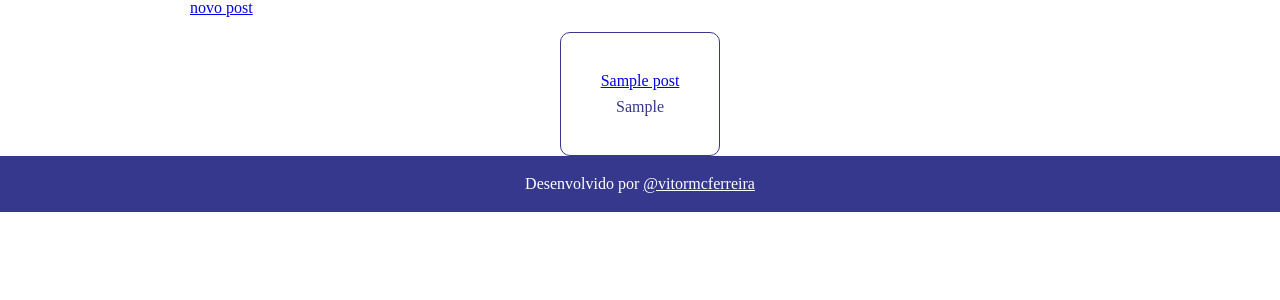
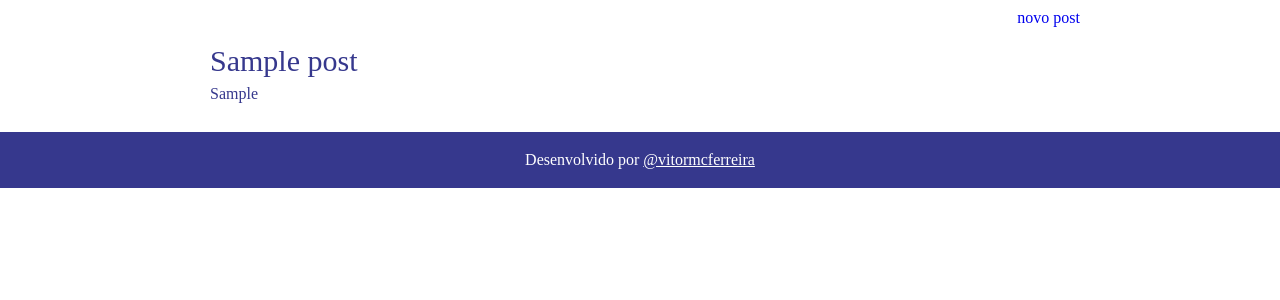
Before and after one commit to vitormcferreira/blog-django, a Django app: page / in a window 1280 px wide. Shown: the part 108-408 px from the top of the page. Run offline with Django 4.2, Linux system fonts and the light colour scheme; a user stored in the database is signed in; tables that the repository leaves empty hold one stand-in row (values such as "Sample post"); some libraries are stand-ins or nearby versions.

Commit message:
estilizar home

```diff
--- a/blog/templates/blog/home.html
+++ b/blog/templates/blog/home.html
@@ -1,16 +1,27 @@
 {% extends 'base.html' %}
+
+{% load static %}
+
+{% block css %}
+  <link rel="stylesheet" href="{% static 'blog/assets/css/home.css' %}">
+{% endblock css %}
 
 {% block title %}Blog{% endblock title %}
 
 {% block content %}
-  <p><a href="{% url 'blog:post_create' %}">novo post</a><p>
-  <br>
   <section class="post-list">
+    {% if request.user.is_authenticated %}
+      <div class="post-list-new-post">
+        <a href="{% url 'blog:post_create' %}">novo post</a>
+      </div>
+    {% endif %}
     {% for post in object_list %}
-      <div class="post-list-item">
-        <h1><a href="{% url 'blog:post_detail' post.pk %}">{{ post.title }}</a></h1>
-        <p>{{ post.abstract }}</p>
-      </div>
+      <article class="post-list-item">
+        <a href="{% url 'blog:post_detail' post.pk %}">
+          <h1 class="post-list-item-title">{{ post.title }}</h1>
+          <p>{{ post.abstract }}</p>
+        </a>
+      </article>
     {% endfor %}
   </section>
 {% endblock content %}
--- a/static/assets/css/style.css
+++ b/static/assets/css/style.css
@@ -22,6 +22,7 @@
 .layout {
   margin: 0 auto;
   max-width: 900px;
+  padding: 10px;
 }
 
 .site-header {
@@ -67,21 +68,3 @@
 .interacted {
   color: red;
 }
-
-.post-list {
-  display: flex;
-  justify-content: center;
-  gap: 20px;
-  flex-wrap: wrap;
-}
-
-.post-list-item {
-  display: flex;
-  flex-direction: column;
-  gap: 10px;
-  justify-content: center;
-  align-items: center;
-  border: 1px solid var(--light-font-color);
-  border-radius: 10px;
-  padding: 40px;
-}
--- /dev/null
+++ b/static/blog/assets/css/home.css
@@ -0,0 +1,55 @@
+.post-list-new-post {
+  display: flex;
+  justify-content: end;
+
+}
+
+.post-list-new-post a {
+  text-decoration: none;
+  transition: all 200ms;
+}
+
+.post-list-new-post a:hover {
+  transform: scale(1.1);
+}
+
+.post-list-item {
+  margin: 10px 0;
+  text-decoration: none;
+}
+
+.post-list-item a {
+  display: block;
+  padding: 10px;
+  text-decoration: none;
+  color: var(--light-font-color);
+  transition: all 400ms;
+}
+
+.post-list-item:hover a {
+  border-radius: 10px;
+  background-color: rgb(54, 56, 141, 0.1);
+}
+
+.post-list-item-title {
+  font-size: 30px;
+  margin-bottom: 10px;
+  width: fit-content;
+  position: relative;
+}
+
+.post-list-item-title:after {
+  position: absolute;
+  content: '';
+  display: block;
+  width: 0;
+  height: 2px;
+  background-color: var(--light-font-color);
+  transition: all 400ms ease-in;
+}
+
+.post-list-item:hover .post-list-item-title:after {
+  content: '';
+  width: 100%;
+  height: 2px;
+}
--- a/templates/base.html
+++ b/templates/base.html
@@ -9,8 +9,8 @@
   <title>{% block title %}{% endblock title %}</title>
   <link rel="stylesheet" href="{% static 'assets/css/reset.css' %}">
   <link rel="stylesheet" href="{% static 'assets/css/style.css' %}">
+  {% block css %}{% endblock css %}
   <script src="{% static 'vendor/jquery-3.6.3.js' %}"></script>
-  {% block css %}{% endblock css %}
 </head>
 
 <body>
```
